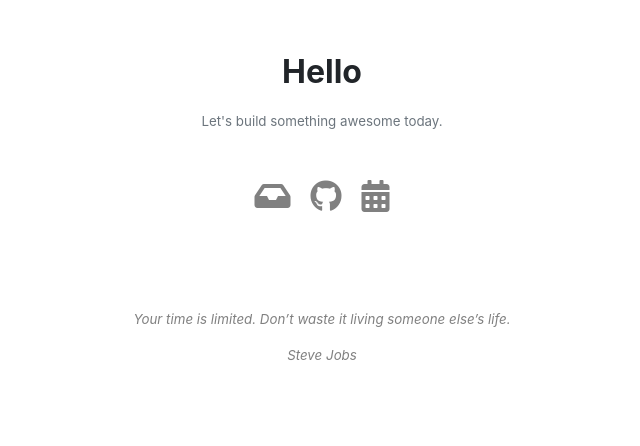
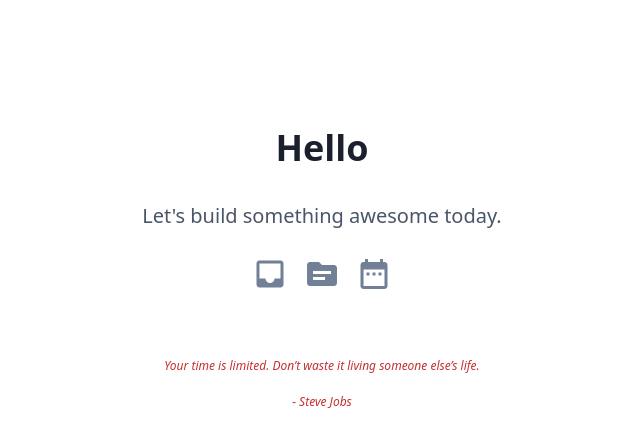
Before and after one commit to kennith/hello, a Vue app: page / in a window 1280 px wide. Shown: the top 446 px of the page, without its empty margins (318-958 px from the left). Built offline with nearby package versions, Linux system fonts and the light colour scheme.

Commit message:
feat: use tailwind material icons

```diff
--- /dev/null
+++ b/postcss.config.js
@@ -0,0 +1,6 @@
+module.exports = {
+    plugins: [
+        require('tailwindcss'),
+        require('autoprefixer')
+    ]
+}
--- a/public/index.html
+++ b/public/index.html
@@ -1,17 +1,22 @@
 <!DOCTYPE html>
 <html lang="en">
+
 <head>
   <meta charset="utf-8">
   <meta http-equiv="X-UA-Compatible" content="IE=edge">
   <meta name="viewport" content="width=device-width,initial-scale=1.0">
   <link rel="icon" href="<%= BASE_URL %>favicon.ico">
+  <link href="https://fonts.googleapis.com/icon?family=Material+Icons" rel="stylesheet">
   <title><%= htmlWebpackPlugin.options.title %></title>
 </head>
+
 <body>
   <noscript>
-      <strong>We're sorry but <%= htmlWebpackPlugin.options.title %> doesn't work properly without JavaScript enabled. Please enable it to continue.</strong>
+    <strong>We're sorry but <%= htmlWebpackPlugin.options.title %> doesn't work properly without JavaScript enabled.
+      Please enable it to continue.</strong>
   </noscript>
   <div id="app"></div>
   <!-- built files will be auto injected -->
 </body>
+
 </html>
--- a/src/App.vue
+++ b/src/App.vue
@@ -1,7 +1,8 @@
 <template>
-  <div id="app" class="container mt-5">
-    <p class="title">Hello</p>
-    <p class="tag-line text-secondary">Let's build something awesome today.</p>
+  <div id="app" class="container mx-auto prose prose-md mt-32">
+    <h1>Hello</h1>
+
+    <p class="lead">Let's build something awesome today.</p>
 
     <linkage></linkage>
     <quote></quote>
@@ -9,29 +10,25 @@
 </template>
 
 <script>
-import Quote from './components/Quote'
-import Linkage from './components/Link'
+import Quote from "./components/Quote";
+import Linkage from "./components/Linkage";
 
 export default {
-  name: 'App',
+  name: "App",
   components: {
-    Quote, Linkage
-  }
-}
+    Quote,
+    Linkage,
+  },
+};
 </script>
+
+<style lang="scss">
+@import "./assets/app.scss";
+</style>
 
 <style>
 #app {
   text-align: center;
   max-width: 480px;
 }
-
-#app > .title {
-  font-size: xx-large;
-  font-weight: bold;
-}
-
-#app > .tag-line {
-  font-size: smaller;
-}
 </style>
--- /dev/null
+++ b/src/assets/app.scss
@@ -0,0 +1,6 @@
+@import "tailwindcss/base";
+@import "tailwindcss/components";
+@import "tailwindcss/utilities";
+
+body {
+}
--- a/src/components/HelloWorld.vue
+++ b/src/components/HelloWorld.vue
@@ -1,42 +1,83 @@
 <template>
   <div class="hello">
     <h1>{{ msg }}</h1>
+
     <p>
-      For a guide and recipes on how to configure / customize this project,<br>
-      check out the
-      <a href="https://cli.vuejs.org" target="_blank" rel="noopener">vue-cli documentation</a>.
+      For a guide and recipes on how to configure / customize this project,
+      <br />check out the
+      <a
+        href="https://cli.vuejs.org"
+        target="_blank"
+        rel="noopener"
+      >vue-cli documentation</a>.
     </p>
     <h3>Installed CLI Plugins</h3>
     <ul>
-      <li><a href="https://github.com/vuejs/vue-cli/tree/dev/packages/%40vue/cli-plugin-babel" target="_blank" rel="noopener">babel</a></li>
-      <li><a href="https://github.com/vuejs/vue-cli/tree/dev/packages/%40vue/cli-plugin-eslint" target="_blank" rel="noopener">eslint</a></li>
+      <li>
+        <a
+          href="https://github.com/vuejs/vue-cli/tree/dev/packages/%40vue/cli-plugin-babel"
+          target="_blank"
+          rel="noopener"
+        >babel</a>
+      </li>
+      <li>
+        <a
+          href="https://github.com/vuejs/vue-cli/tree/dev/packages/%40vue/cli-plugin-eslint"
+          target="_blank"
+          rel="noopener"
+        >eslint</a>
+      </li>
     </ul>
     <h3>Essential Links</h3>
     <ul>
-      <li><a href="https://vuejs.org" target="_blank" rel="noopener">Core Docs</a></li>
-      <li><a href="https://forum.vuejs.org" target="_blank" rel="noopener">Forum</a></li>
-      <li><a href="https://chat.vuejs.org" target="_blank" rel="noopener">Community Chat</a></li>
-      <li><a href="https://twitter.com/vuejs" target="_blank" rel="noopener">Twitter</a></li>
-      <li><a href="https://news.vuejs.org" target="_blank" rel="noopener">News</a></li>
+      <li>
+        <a href="https://vuejs.org" target="_blank" rel="noopener">Core Docs</a>
+      </li>
+      <li>
+        <a href="https://forum.vuejs.org" target="_blank" rel="noopener">Forum</a>
+      </li>
+      <li>
+        <a href="https://chat.vuejs.org" target="_blank" rel="noopener">Community Chat</a>
+      </li>
+      <li>
+        <a href="https://twitter.com/vuejs" target="_blank" rel="noopener">Twitter</a>
+      </li>
+      <li>
+        <a href="https://news.vuejs.org" target="_blank" rel="noopener">News</a>
+      </li>
     </ul>
     <h3>Ecosystem</h3>
     <ul>
-      <li><a href="https://router.vuejs.org" target="_blank" rel="noopener">vue-router</a></li>
-      <li><a href="https://vuex.vuejs.org" target="_blank" rel="noopener">vuex</a></li>
-      <li><a href="https://github.com/vuejs/vue-devtools#vue-devtools" target="_blank" rel="noopener">vue-devtools</a></li>
-      <li><a href="https://vue-loader.vuejs.org" target="_blank" rel="noopener">vue-loader</a></li>
-      <li><a href="https://github.com/vuejs/awesome-vue" target="_blank" rel="noopener">awesome-vue</a></li>
+      <li>
+        <a href="https://router.vuejs.org" target="_blank" rel="noopener">vue-router</a>
+      </li>
+      <li>
+        <a href="https://vuex.vuejs.org" target="_blank" rel="noopener">vuex</a>
+      </li>
+      <li>
+        <a
+          href="https://github.com/vuejs/vue-devtools#vue-devtools"
+          target="_blank"
+          rel="noopener"
+        >vue-devtools</a>
+      </li>
+      <li>
+        <a href="https://vue-loader.vuejs.org" target="_blank" rel="noopener">vue-loader</a>
+      </li>
+      <li>
+        <a href="https://github.com/vuejs/awesome-vue" target="_blank" rel="noopener">awesome-vue</a>
+      </li>
     </ul>
   </div>
 </template>
 
 <script>
 export default {
-  name: 'HelloWorld',
+  name: "HelloWorld",
   props: {
-    msg: String
-  }
-}
+    msg: String,
+  },
+};
 </script>
 
 <!-- Add "scoped" attribute to limit CSS to this component only -->
--- a/src/components/Link.vue
+++ /dev/null
@@ -1,45 +0,0 @@
-<template>
-  <div id="linkage-component" class="mt-5 mb-5">
-    <a  v-for="link in links"
-        v-bind:key="link.url"
-        v-bind:href="link.url"
-        class="app-link"
-        >
-        <i :class="link.icon" class="fa-2x"></i>
-    </a>
-  </div>
-</template>
-
-<script>
-export default {
-  name: "Linkage",
-  data: function() {
-    return {
-      links: [
-        {
-          url: "https://mail.google.com",
-          icon: "fas fa-inbox",
-          name: "Mail"
-        },
-        {
-          url: "https://github.com/kennith",
-          icon: "fab fa-github",
-          name: "GitHub"
-        },
-        {
-          url: "https://calendar.google.com",
-          icon: "fas fa-calendar-alt",
-          name: "Calendar"
-        }
-      ]
-    };
-  }
-};
-</script>
-
-<style scoped>
-#linkage-component > .app-link {
-    padding: 10px;
-    color: grey;
-}
-</style>
--- /dev/null
+++ b/src/components/Linkage.vue
@@ -0,0 +1,51 @@
+<template>
+  <div id="linkage-component" class="mt-5 mb-5">
+    <a v-for="link in links" v-bind:key="link.url" v-bind:href="link.url" class="p-2 text-gray-600">
+      <span class="material-icons md-36 gray-600">{{link.icon}}</span>
+    </a>
+  </div>
+</template>
+
+<script>
+export default {
+  name: "Linkage",
+  data: function () {
+    return {
+      links: [
+        {
+          url: "https://mail.google.com",
+          icon: "inbox",
+          name: "Mail",
+        },
+        {
+          url: "https://github.com/kennith",
+          icon: "source",
+          name: "GitHub",
+        },
+        {
+          url: "https://calendar.google.com",
+          icon: "date_range",
+          name: "Calendar",
+        },
+      ],
+    };
+  },
+};
+</script>
+
+<style scoped lang="scss">
+.material-icons {
+  &.gray-600 {
+    color: #718096;
+  }
+  &.md-24 {
+    font-size: 24px;
+  }
+  &.md-36 {
+    font-size: 36px;
+  }
+  &.md-48 {
+    font-size: 48px;
+  }
+}
+</style>
--- a/src/components/Quote.vue
+++ b/src/components/Quote.vue
@@ -1,7 +1,7 @@
 <template>
-  <div id="quote-component" class="pt-5">
+  <div id="quote-component" class="text-red-700 pt-5 italic text-xs">
     <p class="message">{{ quote.message }}</p>
-    <p class="author">{{ quote.author }}</p>
+    <p class="author">- {{ quote.author }}</p>
   </div>
 </template>
 
@@ -11,61 +11,57 @@ var _ = require("lodash");
 export default {
   name: "Quote",
   props: {
-    parentMessage: String
+    parentMessage: String,
   },
-  mounted: function() {
+  mounted: function () {
     this.quote = this.randomQuote();
   },
   methods: {
-    randomQuote: function() {
-      return this.quotes[_.random(0, this.quotes.length-1)];
-    }
+    randomQuote: function () {
+      return this.quotes[_.random(0, this.quotes.length - 1)];
+    },
   },
-  data: function() {
+  data: function () {
     return {
       quote: { author: "", message: "" },
       quotes: [
         {
           author: "Steve Jobs",
           message:
-            "Your time is limited. Don’t waste it living someone else’s life."
+            "Your time is limited. Don’t waste it living someone else’s life.",
         },
         {
           author: "Bill Gates",
           message:
-            "Your most unhappy customers are your greatest source of learning."
+            "Your most unhappy customers are your greatest source of learning.",
         },
         {
           author: "Carol S. Dweck",
           message:
-            "Did I win? Did I lose? Those are the wrong questions. The correct question is: Did I make my best effort?"
+            "Did I win? Did I lose? Those are the wrong questions. The correct question is: Did I make my best effort?",
         },
         {
           author: "David Allen",
           message:
-            "Much of the stress that people feel doesn't come from having too much to do. It comes from not finishing what they've started."
+            "Much of the stress that people feel doesn't come from having too much to do. It comes from not finishing what they've started.",
         },
         {
           author: "Warren Buffet",
           message:
-            "It takes 20 years to build a reputation and five minutes to ruin it. If you think about that, you'll do things differently."
+            "It takes 20 years to build a reputation and five minutes to ruin it. If you think about that, you'll do things differently.",
         },
         {
           author: "Damian Lillard",
           message:
-            "If you want to look good in front of thousands, you have to outwork thousands in front of nobody."
-        }
-      ]
+            "If you want to look good in front of thousands, you have to outwork thousands in front of nobody.",
+        },
+      ],
     };
-  }
+  },
 };
 </script>
 
 <style scoped>
 #quote-component {
-    font-size: smaller;
-    font-style: italic;
-    color: grey;
-    text-align: center;
 }
 </style>
--- a/src/main.js
+++ b/src/main.js
@@ -1,7 +1,5 @@
 import Vue from 'vue'
 import App from './App.vue'
-import 'bootstrap/dist/css/bootstrap.min.css';
-import '@fortawesome/fontawesome-free/css/all.min.css'
 
 Vue.config.productionTip = false
 
--- /dev/null
+++ b/tailwind.config.js
@@ -0,0 +1,7 @@
+module.exports = {
+    theme: {
+    },
+    plugins: [
+        require('@tailwindcss/typography'),
+    ],
+}
```
Also changed, not shown: package.json (+5 -2 lines), 28 other files (tests, documents, lock files or other folders). Lines whose indentation alone changed are shown as unchanged.
